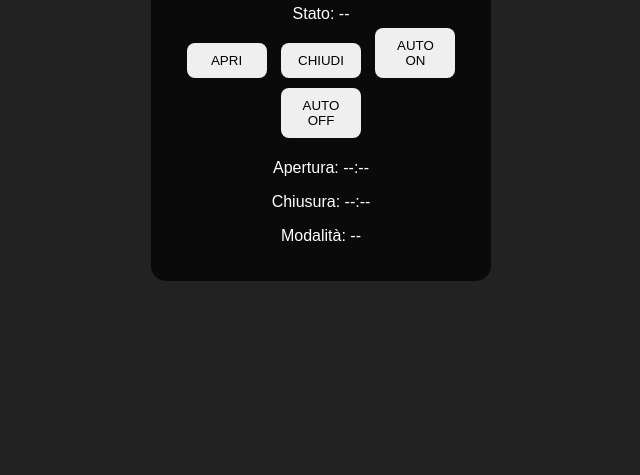
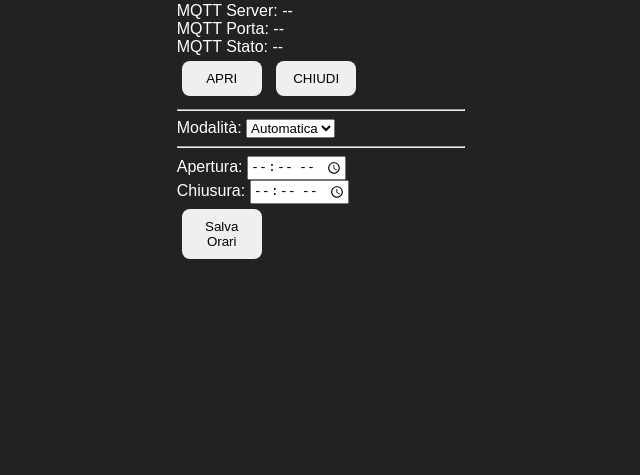
Before and after one commit to Kane1963/Aquino, a website: page public/index.html in a window 1280 px wide. Shown: the part 325-800 px from the top of the page, without its empty margins (319-959 px from the left). Drawn offline with nearby package versions, Linux system fonts and the light colour scheme; no server answers.

Commit message:
Update index.html for new gate control features

```diff
--- a/public/index.html
+++ b/public/index.html
@@ -3,40 +3,44 @@
 <head>
 <meta charset="UTF-8">
 <meta name="viewport" content="width=device-width, initial-scale=1.0">
-<title>Dashboard Cancello ESP32-S3</title>
+<title>Controllo Cancello - Aquino</title>
 <link rel="stylesheet" href="style.css">
-<script src="/socket.io/socket.io.js"></script>
 </head>
 <body>
-<div class="container">
-  <h1>Controllo Cancello ESP32-S3</h1>
-  <div id="status">Stato: --</div>
+<div class="card">
+<h1>Cancello di Aquino</h1>
+<div class="status" id="status">Stato: --</div>
+<div class="info">Firmware: <span id="fwVersion">V1.4.0</span></div>
+<div class="info">MQTT Server: <span id="mqttServer">--</span></div>
+<div class="info">MQTT Porta: <span id="mqttPort">--</span></div>
+<div class="info">MQTT Stato: <span id="mqttStatus">--</span></div>
+
+<div class="buttons">
+  <button id="toggleOpen" class="on">APRI</button>
+  <button id="toggleClose" class="off">CHIUDI</button>
+</div>
+
+<hr>
+<label>Modalità:</label>
+<select id="modeSelect">
+  <option value="auto">Automatica</option>
+  <option value="manual">Manuale</option>
+</select>
+
+<hr>
+<div class="schedule">
   <div>
-    <button onclick="sendCmd('apri')">APRI</button>
-    <button onclick="sendCmd('chiudi')">CHIUDI</button>
-    <button onclick="sendCmd('auto:on')">AUTO ON</button>
-    <button onclick="sendCmd('auto:off')">AUTO OFF</button>
+    <label for="openTime">Apertura:</label>
+    <input type="time" id="openTime">
   </div>
   <div>
-    <p>Apertura: <span id="openTime">--:--</span></p>
-    <p>Chiusura: <span id="closeTime">--:--</span></p>
-    <p>Modalità: <span id="mode">--</span></p>
+    <label for="closeTime">Chiusura:</label>
+    <input type="time" id="closeTime">
   </div>
+  <button id="saveSchedule">Salva Orari</button>
+</div>
 </div>
 
-<script>
-const socket = io();
-
-socket.on("statusUpdate", data => {
-  document.getElementById("status").innerText = "Stato: " + (data.led ? "APERTO" : "CHIUSO");
-  document.getElementById("mode").innerText = data.autoMode ? "AUTOMATICA" : "MANUALE";
-  document.getElementById("openTime").innerText = `${String(data.openHour).padStart(2,'0')}:${String(data.openMinute).padStart(2,'0')}`;
-  document.getElementById("closeTime").innerText = `${String(data.closeHour).padStart(2,'0')}:${String(data.closeMinute).padStart(2,'0')}`;
-});
-
-function sendCmd(cmd){
-  socket.emit("command", cmd);
-}
-</script>
+<script src="script.js"></script>
 </body>
 </html>
```
